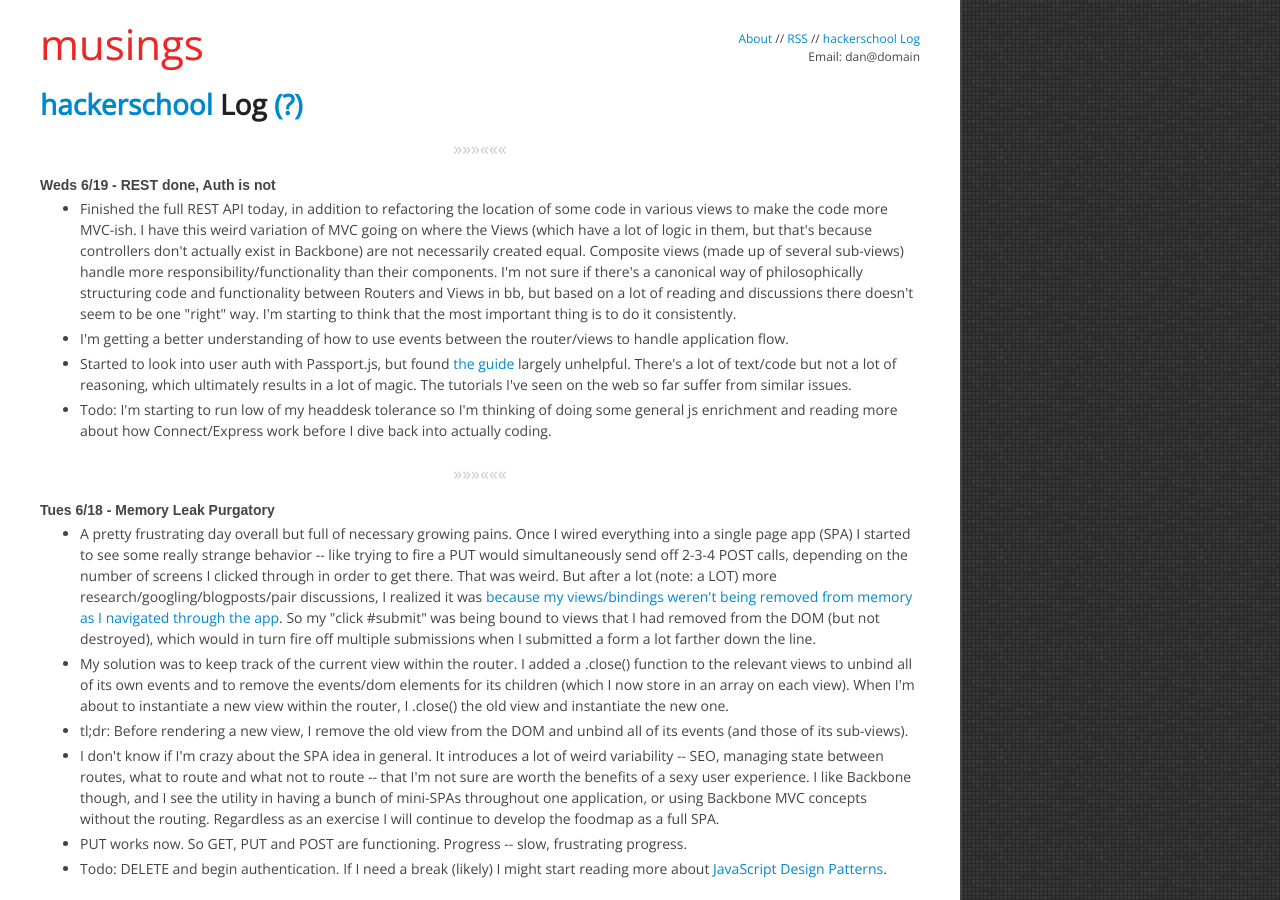
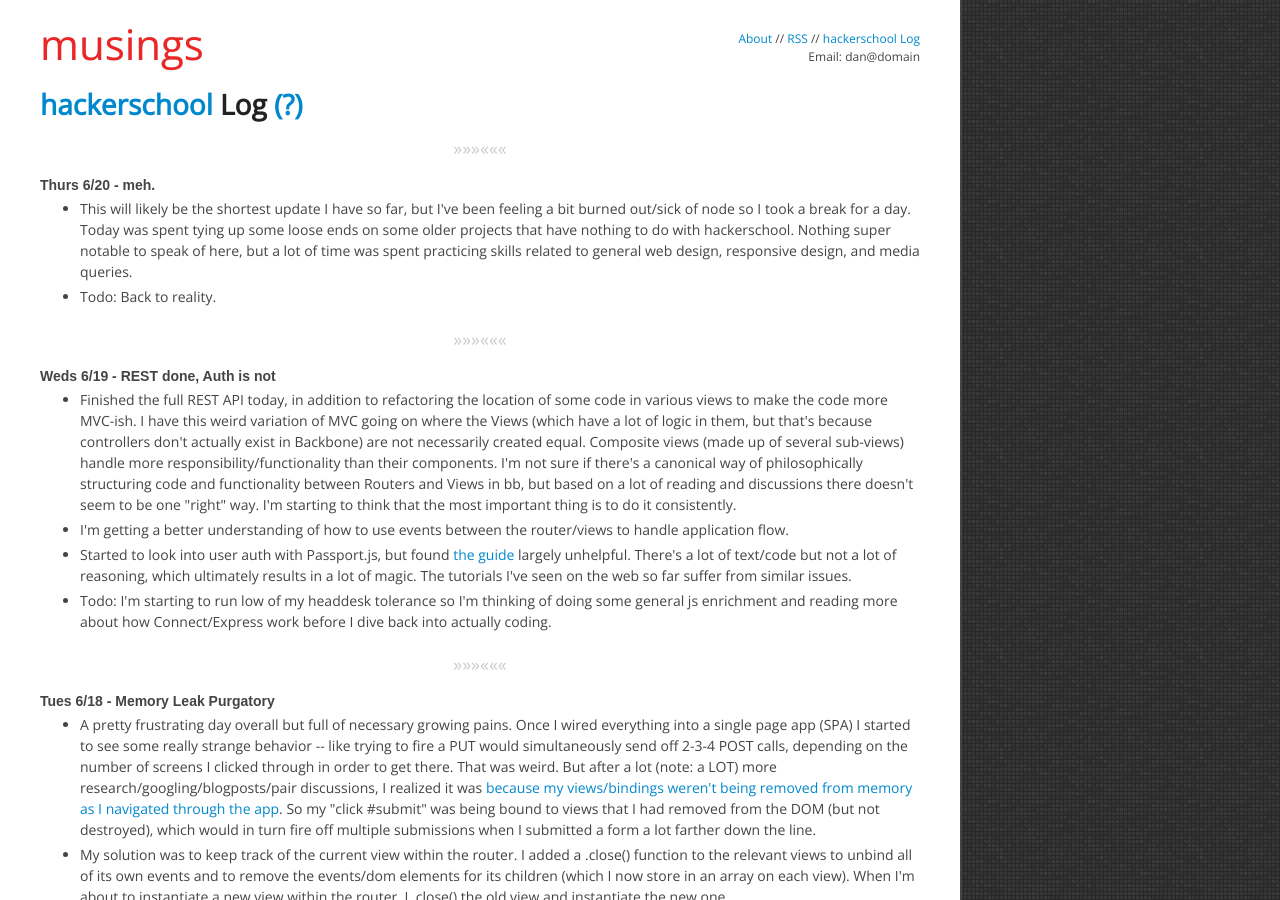
Before and after one commit to danielna/danielna.github.com, a Jekyll site: the page built from hackerschool.html, in a window 1280 px wide and 900 px high. Built offline with Jekyll 4.4.1, drawn with Linux system fonts in a browser that asks for light colours; nearby versions of some CDN libraries; library files that are not in the unit come from our copies; Markdown is read by kramdown in place of the engine named in the settings.

Commit message:
update log 6/20

```diff
--- a/hackerschool.html
+++ b/hackerschool.html
@@ -9,6 +9,18 @@ permalink: /hackerschool/index.html
     <div id="help-content">
         In June 2013 I started my three months at <a href="/2013/05/19/cracker-barrel-and-hackerschool.html" title="Cracker Barrel and hackerschool">hackerschool</a>.  This is where I'll keep a log of what I'm working on/thinking/experiencing/etc.  I'm envisioning something kind of like twitter, but less ephemeral.  It'll be similarly stream-of-conscience.  When I write longer-form posts that pertain to HS I'll link to it both here and on the homepage.
     </div>
+
+    <div class="separator">&raquo;&raquo;&raquo;&laquo;&laquo;&laquo;</div>
+
+    <span class="date" id="2013-06-20">Thurs 6/20 - meh.</span>
+    <ul>
+        <li>
+            This will likely be the shortest update I have so far, but I've been feeling a bit burned out/sick of node so I took a break for a day.  Today was spent tying up some loose ends on some older projects that have nothing to do with hackerschool.  Nothing super notable to speak of here, but a lot of time was spent practicing skills related to general web design, responsive design, and media queries.
+        </li>
+        <li>
+            Todo: Back to reality.
+        </li>
+    </ul>
 
     <div class="separator">&raquo;&raquo;&raquo;&laquo;&laquo;&laquo;</div>
 
```
